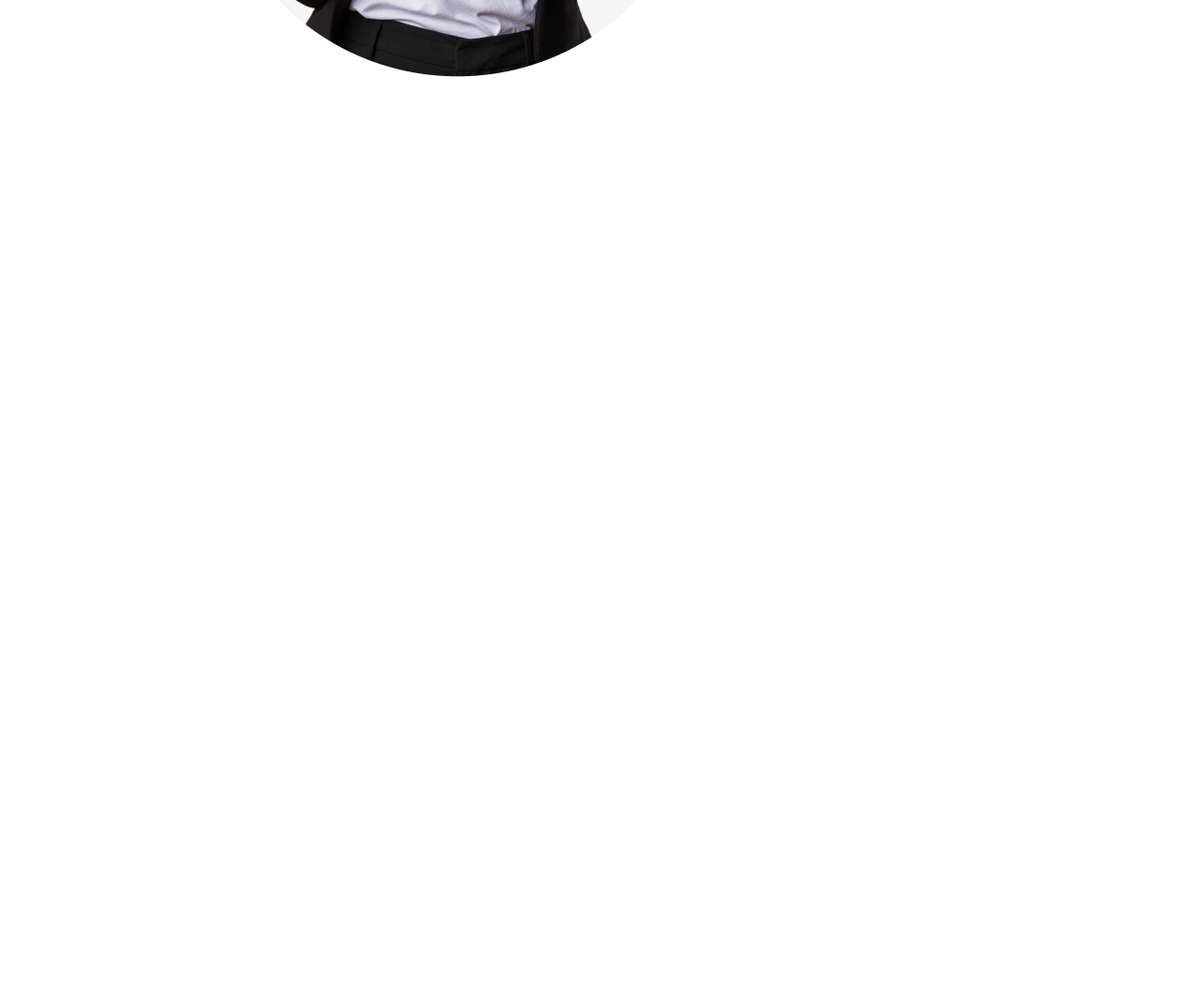
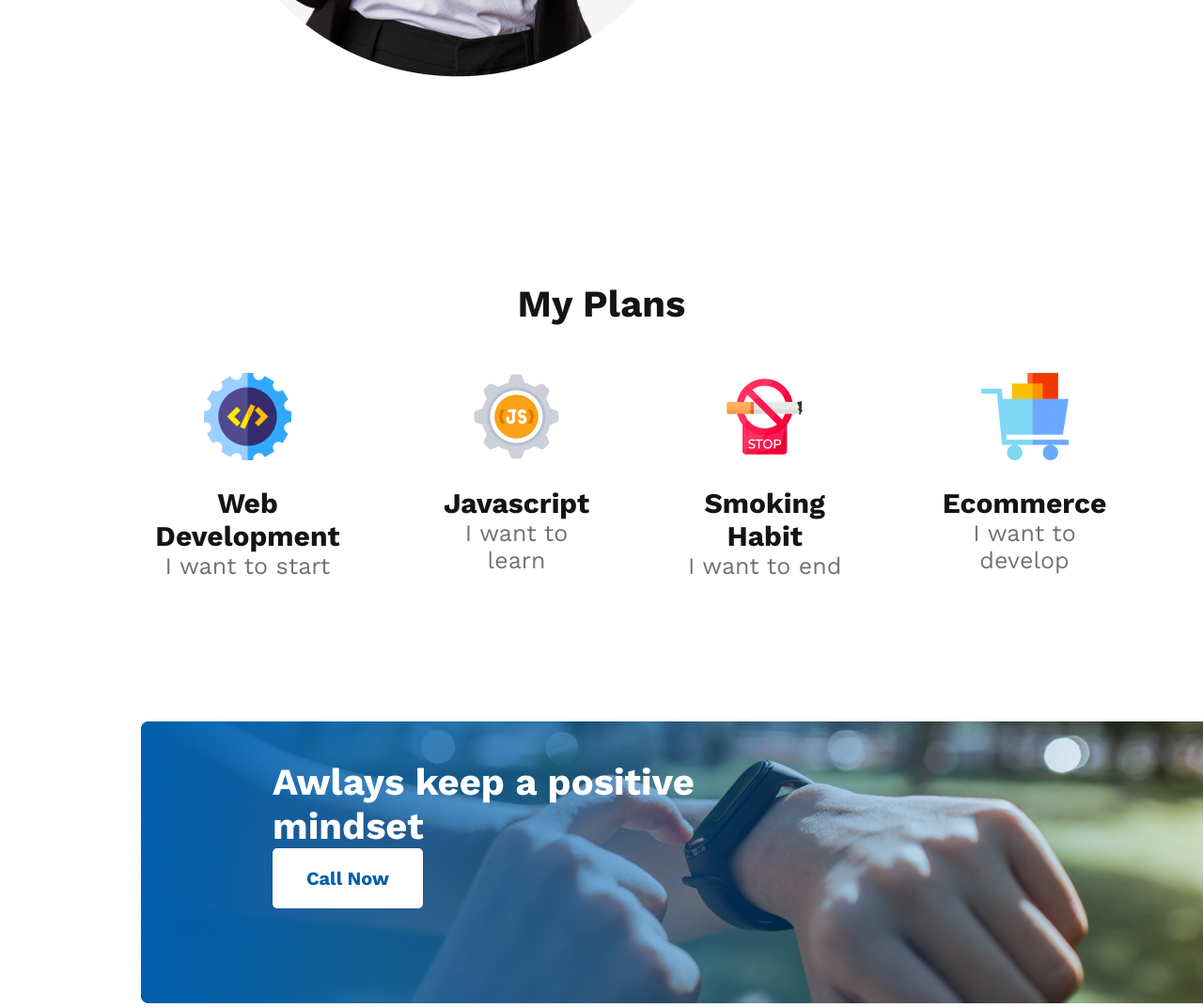
Before and after one commit to Dev-Muhammad-Suhan/New-Year-Practic-Website-6-1-24, a plain HTML site: page index.html in a window 1280 px wide. Shown: the part 1590-2662 px from the top of the page at 94% size. Before the commit the page ends 1890 px from the top, so only its background shows below. Drawn offline with nearby package versions, Linux system fonts and the light colour scheme.

Commit message:
Finshed Main Section

```diff
--- a/Styles/styles.css
+++ b/Styles/styles.css
@@ -90,10 +90,87 @@
 }
 
 .list {
-    list-style:circle;
+    list-style: circle;
     color: #444343;
     font-size: 16px;
     font-weight: 400;
     line-height: 26px;
     text-align: left;
 }
+
+/* My Plans */
+
+.my-plans {
+    text-align: center;
+    padding-bottom: 150px;
+}
+
+.plans-title {
+    color: #151414;
+    text-align: center;
+    font-size: 40px;
+    font-weight: 700;
+    padding-bottom: 50px;
+}
+
+.plans {
+    padding-left: 150px;
+    padding-right: 100px;
+    display: flex;
+    gap: 95px;
+    justify-content: space-between;
+}
+
+.p-title {
+    padding-top: 24px;
+    color: #151414;
+    text-align: center;
+    font-size: 30px;
+    font-weight: 700;
+}
+
+.p-work {
+    color: #737272;
+    text-align: center;
+    font-size: 25px;
+    font-weight: 500;
+}
+
+/* Positive-Mind Section */
+.third {
+    position: relative;
+    width: 1140px;
+    height: 300px;
+    flex-shrink: 0;
+
+}
+
+.third-header {
+    height: 300px;
+    width: 1440px;
+    text-align: center;
+    position: relative;
+
+}
+
+.img2 {
+    text-align: center;
+    position: absolute;
+    left: 150px;
+}
+
+.div2 {
+    position: absolute;
+    bottom: 100px;
+}
+
+.pm-title {
+    padding-left: 290px;
+    width: 459px;
+    color: #FFF;
+    font-size: 40px;
+    font-weight: 700;
+}
+.call-btn{
+    padding-left: 290px;
+}
--- a/index.html
+++ b/index.html
@@ -46,8 +46,45 @@
         </section>
 
         <section class="my-plans">
+            <h1 class="plans-title">My Plans</h1>
+            <div class="plans">
+                <div id="plans-box">
+                    <img src="images/icons/web.png" alt="">
+                    <h2 class="p-title">Web Development</h2>
+                    <h4 class="p-work">I want to start</h4>
+                </div>
+                <div id="plans-box">
+                    <img src="images/icons/js.png" alt="">
+                    <h2 class="p-title">Javascript</h2>
+                    <h4 class="p-work">I want to learn</h4>
+                </div>
+                <div id="plans-box">
+                    <img src="images/icons/smoke.png" alt="">
+                    <h2 class="p-title">Smoking Habit</h2>
+                    <h4 class="p-work">I want to end</h4>
+                </div>
+                <div id="plans-box">
+                    <img src="images/icons/ecom.png" alt="">
+                    <h2 class="p-title">Ecommerce</h2>
+                    <h4 class="p-work">I want to develop</h4>
+                </div>
+            </div>
+        </section>
 
+        <section class="third">
+            <div class="div1">
+                <header class="third-header">
+                    <img src="images/watch.png" alt="">
+                    <img class="img2" src="images/gradient1.png" alt="">
+                </header>
+            </div>
+
+            <div class="div2">
+                <h3 class="pm-title">Awlays keep a positive mindset</h3>
+                <a class="call-btn" href=""><button class="btn-normal">Call Now</button></a>
+            </div>
         </section>
+
     </main>
 </body>
 </html>
```
